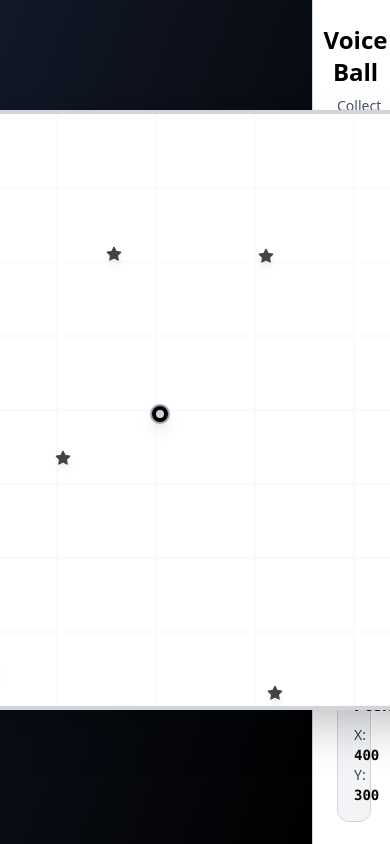
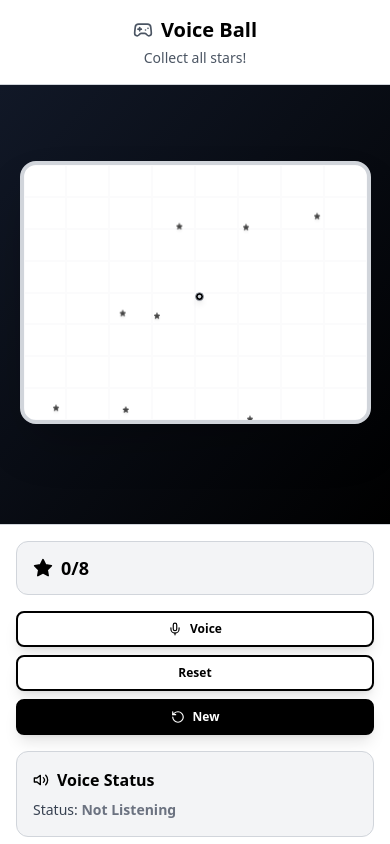
Before and after one commit to n1developer-ubt/VoiceBallGame, a React (Vite) app: page / in a window 390 px wide. Built offline with nearby package versions, Linux system fonts and the light colour scheme.

Commit message:
game resizeable now

```diff
--- a/src/App.tsx
+++ b/src/App.tsx
@@ -43,10 +43,20 @@ function App() {
    const handleGameAreaClick = useCallback(
       (event: React.MouseEvent<HTMLDivElement>) => {
          const rect = event.currentTarget.getBoundingClientRect()
-         const x = event.clientX - rect.left
-         const y = event.clientY - rect.top
+         const clickX = event.clientX - rect.left
+         const clickY = event.clientY - rect.top
 
-         const clampedPosition = clampPosition(x, y, BALL_SIZE)
+         // Calculate the scaling factors for responsive game area
+         const gameAreaWidth = rect.width - 8 // Account for border
+         const gameAreaHeight = rect.height - 8 // Account for border
+         const scaleX = 800 / gameAreaWidth // 800 is GAME_WIDTH
+         const scaleY = 600 / gameAreaHeight // 600 is GAME_HEIGHT
+
+         // Convert click position to game coordinates
+         const gameX = (clickX - 4) * scaleX // Adjust for border
+         const gameY = (clickY - 4) * scaleY // Adjust for border
+
+         const clampedPosition = clampPosition(gameX, gameY, BALL_SIZE)
          setTargetPosition(clampedPosition)
       },
       [setTargetPosition]
@@ -56,7 +66,8 @@ function App() {
 
    return (
       <div className='min-h-screen bg-black overflow-hidden'>
-         <div className='flex h-screen'>
+         {/* Desktop Layout (lg and up) */}
+         <div className='hidden lg:flex h-screen'>
             {/* Left side - Game Area (80%) */}
             <div className='w-4/5 flex items-center justify-center p-6 bg-gradient-to-br from-gray-900 to-black'>
                <div className='relative'>
@@ -111,6 +122,70 @@ function App() {
             </div>
          </div>
 
+         {/* Mobile/Tablet Layout (below lg) */}
+         <div className='lg:hidden flex flex-col min-h-screen'>
+            {/* Header - Mobile */}
+            <div className='bg-white border-b border-gray-300 p-4'>
+               <div className='text-center'>
+                  <h1 className='text-xl font-bold text-black mb-1 flex items-center justify-center gap-2'>
+                     <Gamepad2 className='text-gray-600' size={20} />
+                     Voice Ball
+                  </h1>
+                  <p className='text-gray-600 text-sm'>Collect all stars!</p>
+               </div>
+            </div>
+
+            {/* Game Area - Mobile */}
+            <div className='flex-1 flex items-center justify-center p-4 bg-gradient-to-br from-gray-900 to-black'>
+               <div className='relative'>
+                  <GameArea
+                     ballPosition={ballPosition}
+                     targetPosition={targetPosition}
+                     collectibles={collectibles}
+                     onAreaClick={handleGameAreaClick}
+                     isBallActive={isBallActive}
+                  />
+               </div>
+            </div>
+
+            {/* Controls Panel - Mobile */}
+            <div className='bg-white border-t border-gray-300 p-4 max-h-80 overflow-y-auto'>
+               <div className='grid grid-cols-1 sm:grid-cols-2 gap-4'>
+                  {/* Left Column */}
+                  <div className='space-y-4'>
+                     {/* Score Display */}
+                     <div className='bg-gray-100 rounded-xl px-4 py-3 border border-gray-300'>
+                        <ScoreDisplay score={score} />
+                     </div>
+
+                     {/* Game Controls */}
+                     <div className='space-y-3'>
+                        <GameControls
+                           isListening={isListening}
+                           onToggleVoice={toggleVoiceControl}
+                           onResetPosition={resetPosition}
+                           onResetGame={resetGame}
+                        />
+                     </div>
+                  </div>
+
+                  {/* Right Column */}
+                  <div className='space-y-4'>
+                     {/* Status Display */}
+                     <StatusDisplay
+                        isListening={isListening}
+                        lastCommand={lastCommand}
+                        targetPosition={targetPosition}
+                        ballPosition={ballPosition}
+                     />
+
+                     {/* Instructions */}
+                     <Instructions />
+                  </div>
+               </div>
+            </div>
+         </div>
+
          {/* Win Modal */}
          <WinModal
             show={showWinModal}
--- a/src/components/Controls/GameControls.tsx
+++ b/src/components/Controls/GameControls.tsx
@@ -15,29 +15,34 @@ export const GameControls: React.FC<GameControlsProps> = ({
    onResetGame,
 }) => {
    return (
-      <div className='flex flex-col gap-3'>
+      <div className='flex flex-col sm:flex-row lg:flex-col gap-2 sm:gap-3 lg:gap-3'>
          <button
             onClick={onToggleVoice}
-            className={`flex items-center justify-center gap-2 px-4 py-2 rounded-lg font-semibold shadow-lg text-sm border-2 ${
+            className={`flex items-center justify-center gap-2 px-3 sm:px-4 py-2 rounded-lg font-semibold shadow-lg text-xs sm:text-sm border-2 transition-all duration-200 ${
                isListening
-                  ? "bg-black text-white border-black hover:bg-gray-800 "
+                  ? "bg-black text-white border-black hover:bg-gray-800 animate-pulse"
                   : "bg-white text-black border-black hover:bg-gray-100 hover:scale-105"
             }`}>
-            {isListening ? <MicOff size={16} /> : <Mic size={16} />}
-            {isListening ? "Stop" : "Start Voice"}
+            {isListening ? <MicOff size={14} /> : <Mic size={14} />}
+            <span className='hidden sm:inline'>
+               {isListening ? "Stop Voice" : "Start Voice"}
+            </span>
+            <span className='sm:hidden'>{isListening ? "Stop" : "Voice"}</span>
          </button>
 
          <button
             onClick={onResetPosition}
-            className='flex items-center justify-center gap-2 px-4 py-2 bg-white text-black border-2 border-black rounded-lg font-semibold transition-all duration-200 shadow-lg hover:scale-105 hover:bg-gray-100 text-sm'>
-            Reset Position
+            className='flex items-center justify-center gap-2 px-3 sm:px-4 py-2 bg-white text-black border-2 border-black rounded-lg font-semibold transition-all duration-200 shadow-lg hover:scale-105 hover:bg-gray-100 text-xs sm:text-sm'>
+            <span className='hidden sm:inline'>Reset Position</span>
+            <span className='sm:hidden'>Reset</span>
          </button>
 
          <button
             onClick={onResetGame}
-            className='flex items-center justify-center gap-2 px-4 py-2 bg-black text-white border-2 border-black rounded-lg font-semibold transition-all duration-200 shadow-lg hover:scale-105 hover:bg-gray-800 text-sm'>
-            <RotateCcw size={16} />
-            New Game
+            className='flex items-center justify-center gap-2 px-3 sm:px-4 py-2 bg-black text-white border-2 border-black rounded-lg font-semibold transition-all duration-200 shadow-lg hover:scale-105 hover:bg-gray-800 text-xs sm:text-sm'>
+            <RotateCcw size={14} />
+            <span className='hidden sm:inline'>New Game</span>
+            <span className='sm:hidden'>New</span>
          </button>
       </div>
    )
--- a/src/components/GameArea/GameArea.tsx
+++ b/src/components/GameArea/GameArea.tsx
@@ -20,11 +20,38 @@ export const GameArea: React.FC<GameAreaProps> = ({
    onAreaClick,
    isBallActive,
 }) => {
+   // Calculate responsive dimensions
+   const getResponsiveDimensions = () => {
+      const maxWidth = Math.min(window.innerWidth * 0.9, GAME_WIDTH)
+      const maxHeight = Math.min(window.innerHeight * 0.6, GAME_HEIGHT)
+
+      // Maintain aspect ratio
+      const aspectRatio = GAME_WIDTH / GAME_HEIGHT
+      let width = maxWidth
+      let height = width / aspectRatio
+
+      if (height > maxHeight) {
+         height = maxHeight
+         width = height * aspectRatio
+      }
+
+      return { width, height }
+   }
+
+   const { width, height } = getResponsiveDimensions()
+   const scaleX = width / GAME_WIDTH
+   const scaleY = height / GAME_HEIGHT
+
    return (
       <div className='relative mb-6'>
          <div
-            className='relative bg-white rounded-2xl shadow-2xl border-4 border-gray-300 overflow-hidden cursor-crosshair'
-            style={{ width: GAME_WIDTH, height: GAME_HEIGHT }}
+            className='relative bg-white rounded-2xl shadow-2xl border-4 border-gray-300 overflow-hidden cursor-crosshair mx-auto'
+            style={{
+               width: `${width}px`,
+               height: `${height}px`,
+               maxWidth: "90vw",
+               maxHeight: "60vh",
+            }}
             onClick={onAreaClick}>
             <div className='absolute inset-0 opacity-10'>
                <div className='grid grid-cols-8 grid-rows-8 w-full h-full'>
@@ -34,9 +61,15 @@ export const GameArea: React.FC<GameAreaProps> = ({
                </div>
             </div>
 
-            <TargetMarker position={targetPosition} />
-            <CollectibleStars collectibles={collectibles} />
-            <Ball position={ballPosition} isActive={isBallActive} />
+            <div
+               style={{
+                  transform: `scale(${scaleX}, ${scaleY})`,
+                  transformOrigin: "top left",
+               }}>
+               <TargetMarker position={targetPosition} />
+               <CollectibleStars collectibles={collectibles} />
+               <Ball position={ballPosition} isActive={isBallActive} />
+            </div>
          </div>
       </div>
    )
```
